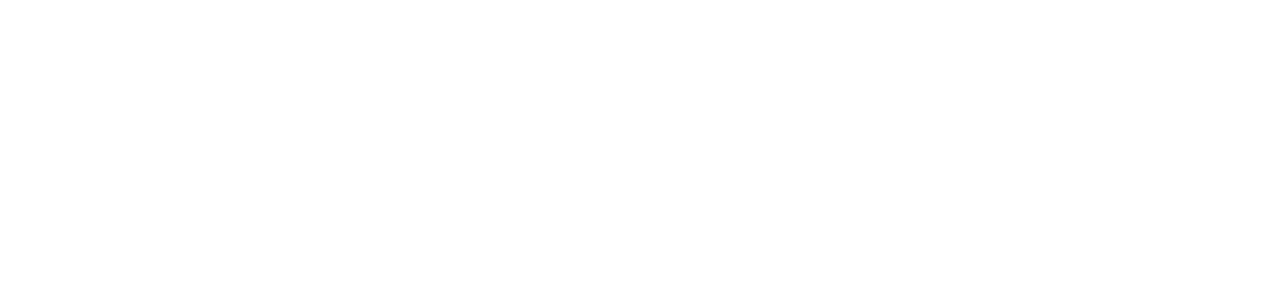
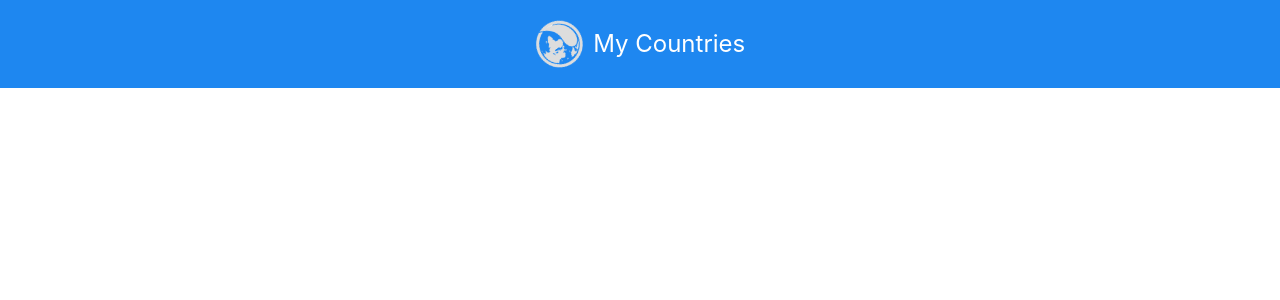
Before and after one commit to sergiolopezloya/mycountries, a React (Create React App) app: page / in a window 1280 px wide. Shown: the top 300 px of the page. Built offline with nearby package versions, Linux system fonts and the light colour scheme.

Commit message:
Poner logo en header

```diff
--- a/src/App.js
+++ b/src/App.js
@@ -1,4 +1,4 @@
-import logo from './logo.svg';
+import logo from './assets/images/logo.png';
 import './assets/scss/App.scss';
 import 'uikit/dist/css/uikit.min.css';
 import 'uikit/dist/css/uikit-core.min.css';
@@ -6,8 +6,21 @@
 
 function App() {
   return (
-    <div className="uk-container CountriesApp">
+    <div className="CountriesApp">
+      <div className="uk-section uk-section-xsmall uk-section-primary" id="uk-header">
+        <div className="uk-flex uk-flex-center uk-flex-middle">
+          <img src={logo} className="uk-logo" alt="My Countries" />
+          <h3 className="uk-margin-remove-top uk-margin-remove-bottom uk-margin-small-left">My Countries</h3>
+        </div>
+      </div>
+      <div className="uk-section" id="uk-content">
+        <div className="uk-container">
 
+        </div>
+      </div>
+      <div className="uk-section" id="uk-footer">
+
+      </div>
     </div>
   );
 }
--- a/src/assets/scss/App.scss
+++ b/src/assets/scss/App.scss
@@ -1 +1,19 @@
-.CountriesApp {}
+.CountriesApp {
+  #uk-header {
+    .uk-logo {
+      max-height: 3rem;
+      pointer-events: none;
+      animation: logo-spin infinite 20s linear;
+    }
+  }
+
+  @keyframes logo-spin {
+    from {
+      transform: rotate(0deg);
+    }
+
+    to {
+      transform: rotate(360deg);
+    }
+  }
+}
```
Also changed, not shown: src/assets/images/logo.png (added).
